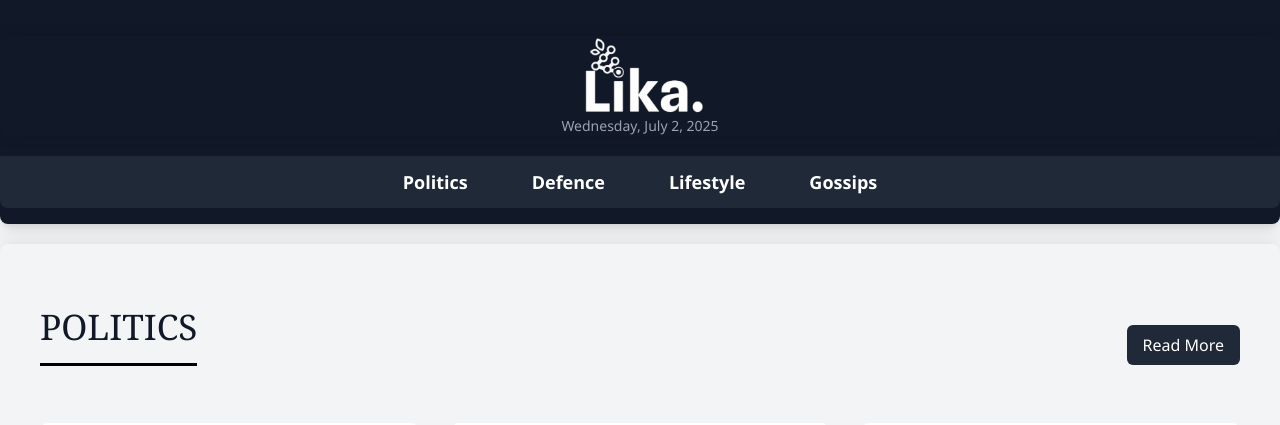
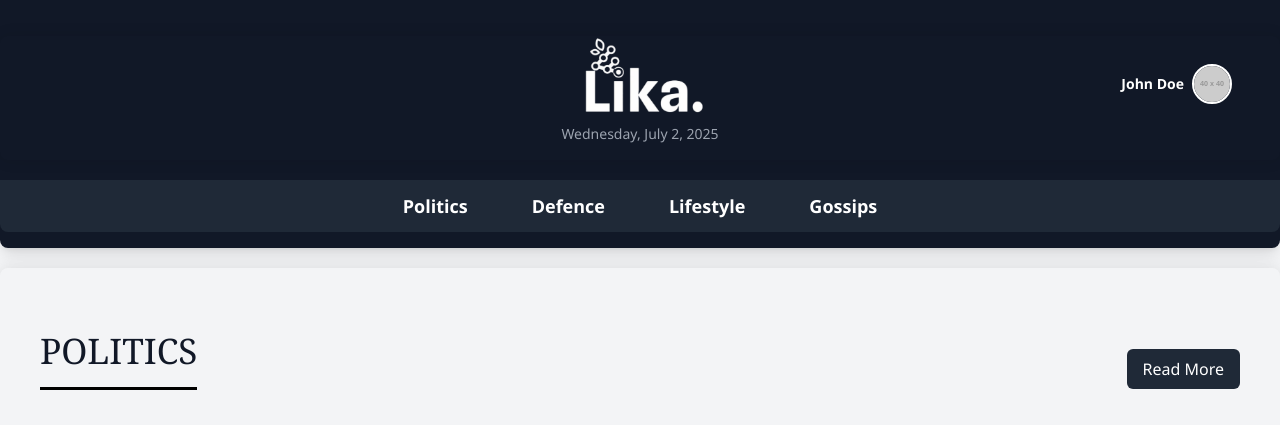
Before and after one commit to RH108/LikaProject, a plain HTML site: page index.html in a window 1280 px wide. Shown: the top 425 px of the page. Drawn offline with nearby package versions, Linux system fonts and the light colour scheme; placeholder pictures from the web are drawn by us.

Commit message:
Update index.html

```diff
--- a/index.html
+++ b/index.html
@@ -10,9 +10,18 @@
 </head>
 <body class="bg-gray-100">
     <header class="bg-gray-900 text-white py-4 shadow-lg rounded-b-lg">
-        <div class="container mx-auto px-4 text-center">
-            <img src="/Logo.png" alt="Lika Logo" id="top_logo" class="mx-auto mb-0 h-20">
-            <p class="text-sm text-gray-400">Wednesday, July 2, 2025</p>
+        <div class="container mx-auto px-4 relative flex flex-col items-center">
+            <!-- Logo centered at the top -->
+            <img src="/Logo.png" alt="Lika Logo" id="top_logo" class="mb-2 h-20">
+            <!-- Date positioned below the logo, centered -->
+            <p class="text-sm text-gray-400 mb-4">Wednesday, July 2, 2025</p>
+
+            <!-- Profile Picture/Name at Top Right -->
+            <div class="absolute top-5 right-10 flex items-center space-x-2 p-2 scale-104">
+                <!-- Name on the left side of the profile picture -->
+                <span class="text-white text-sm font-semibold">John Doe</span>
+                <img src="https://placehold.co/40x40/FFFFFF/000000?text=User" alt="Profile Picture" class="w-10 h-10 rounded-full border-2 border-white">
+            </div>
         </div>
         <nav class="bg-gray-800 py-3 mt-4 rounded-b-lg">
             <ul class="flex flex-wrap justify-center space-x-6 md:space-x-10">
```
